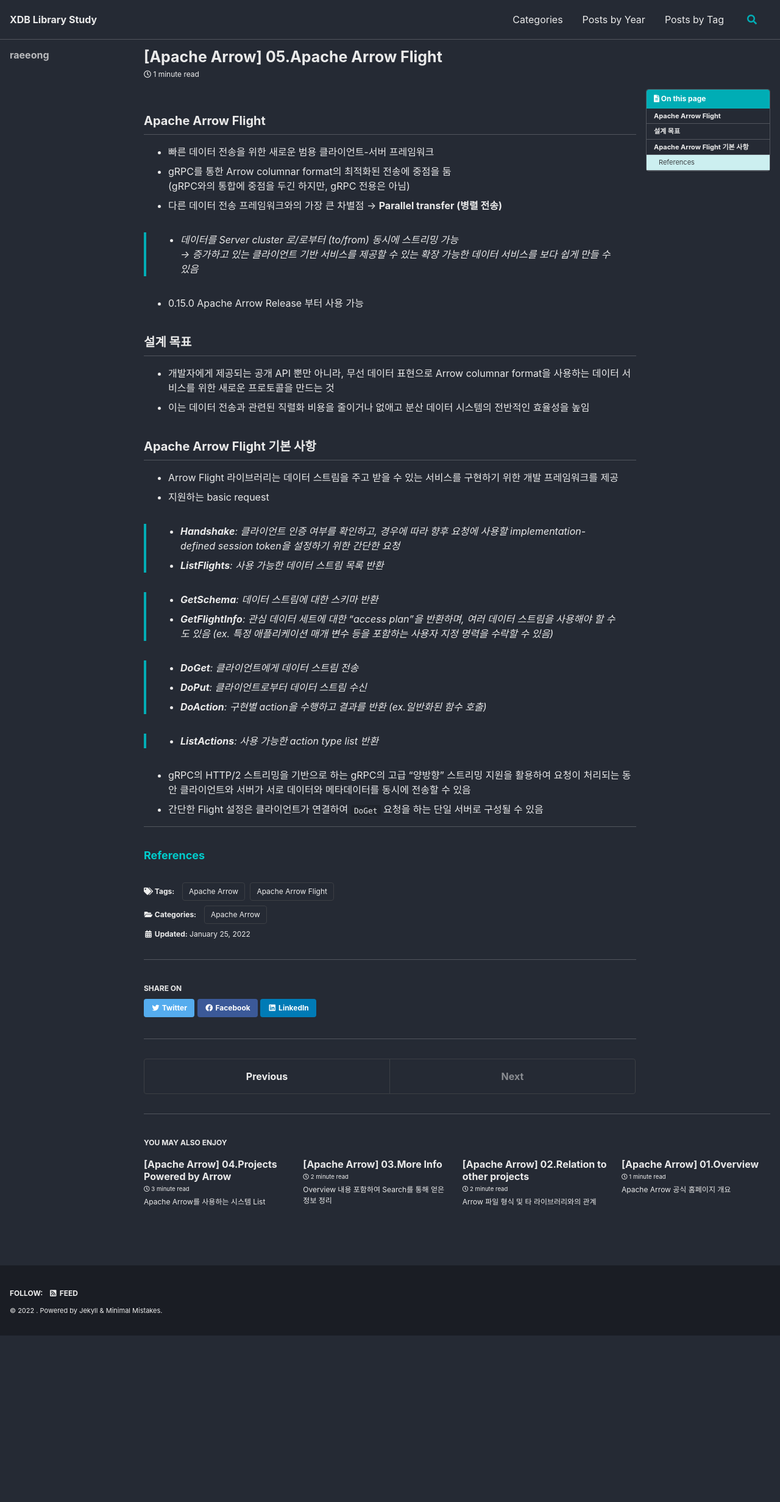
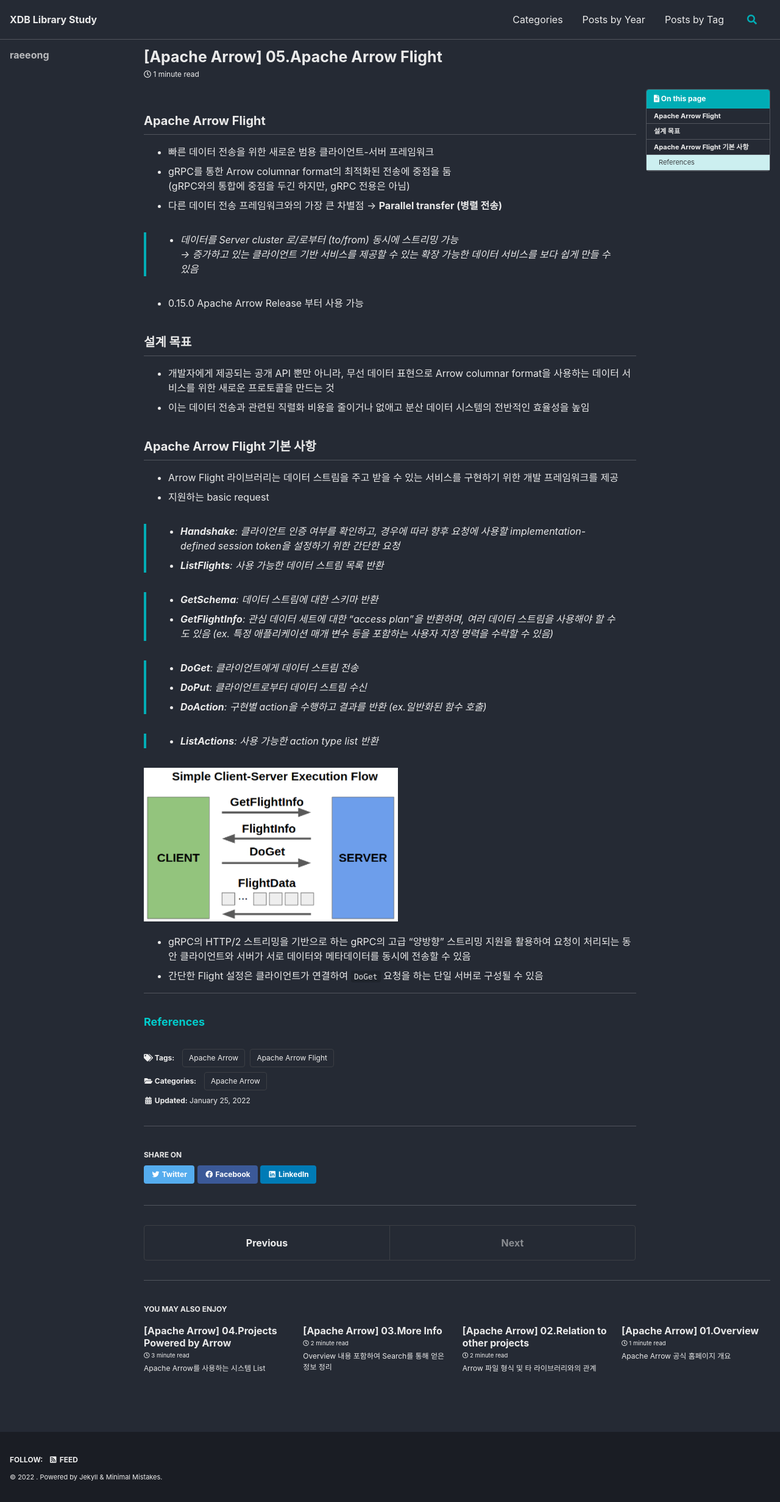
Before and after one commit to friedegg818/friedegg818.github.io, a Jekyll site: the page built from _posts/2022-01-25-ArrowFlight.md, in a window 1280 px wide. Shown: the whole page at 61% size. Built offline with Jekyll 4.4.1, drawn with Linux system fonts in a browser that asks for light colours; cached includes are drawn as plain includes; some web fonts are replaced; before the commit the page ends 2190 px from its top, so only the background shows below that.

Commit message:
220125 update

```diff
--- a/_posts/2022-01-25-ArrowFlight.md
+++ b/_posts/2022-01-25-ArrowFlight.md
@@ -48,6 +48,8 @@ last_modified_At: 2022-01-25
 
 > - **ListActions**: 사용 가능한 action type list 반환
 
+![Flight1](/assets/img/Flight_1.png)
+
 - gRPC의 HTTP/2 스트리밍을 기반으로 하는 gRPC의 고급 "양방향" 스트리밍 지원을 활용하여 요청이 처리되는 동안 클라이언트와 서버가 서로 데이터와 메타데이터를 동시에 전송할 수 있음
 - 간단한 Flight 설정은 클라이언트가 연결하여 `DoGet` 요청을 하는 단일 서버로 구성될 수 있음
 
```
Also changed, not shown: assets/img/Flight_1.png (added).
